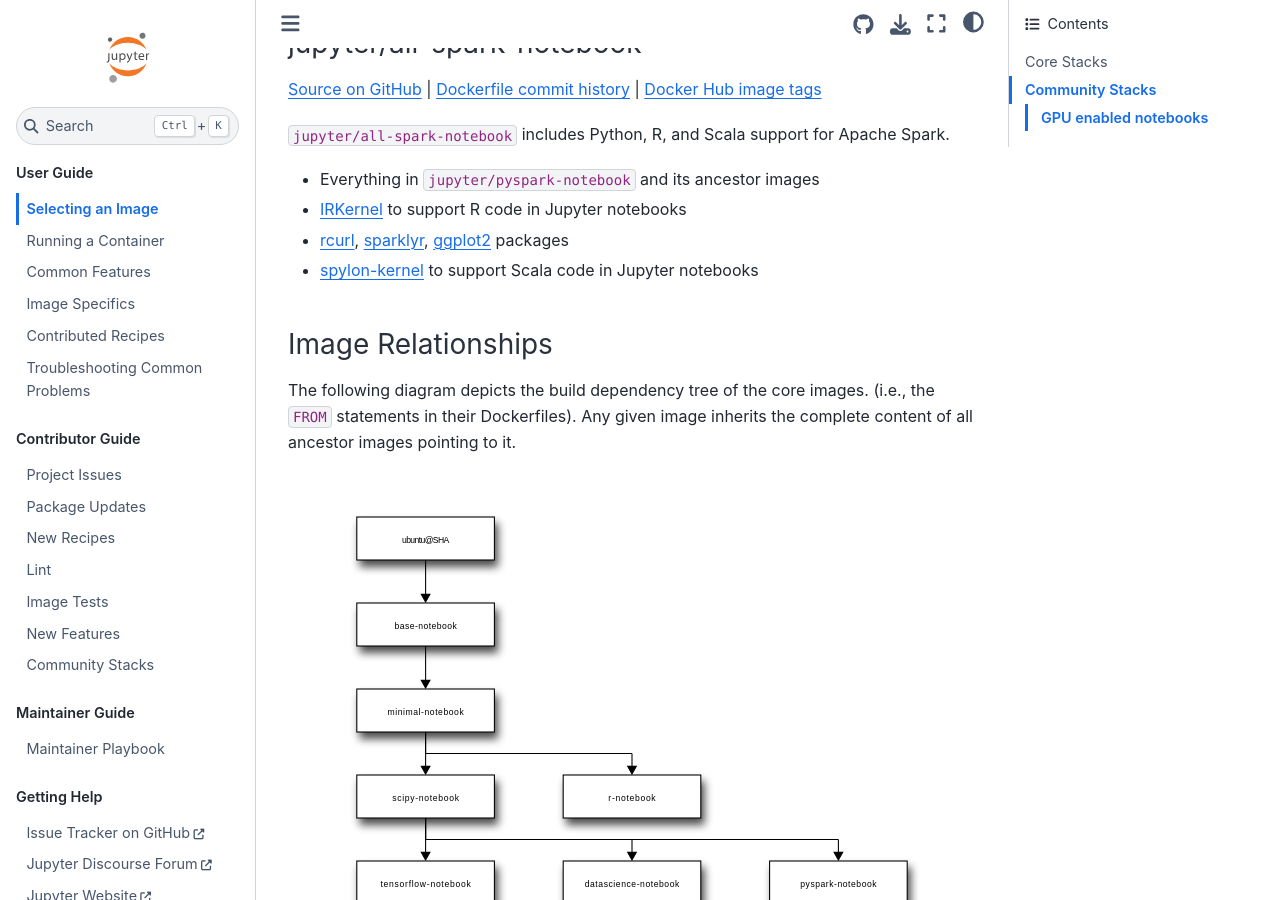
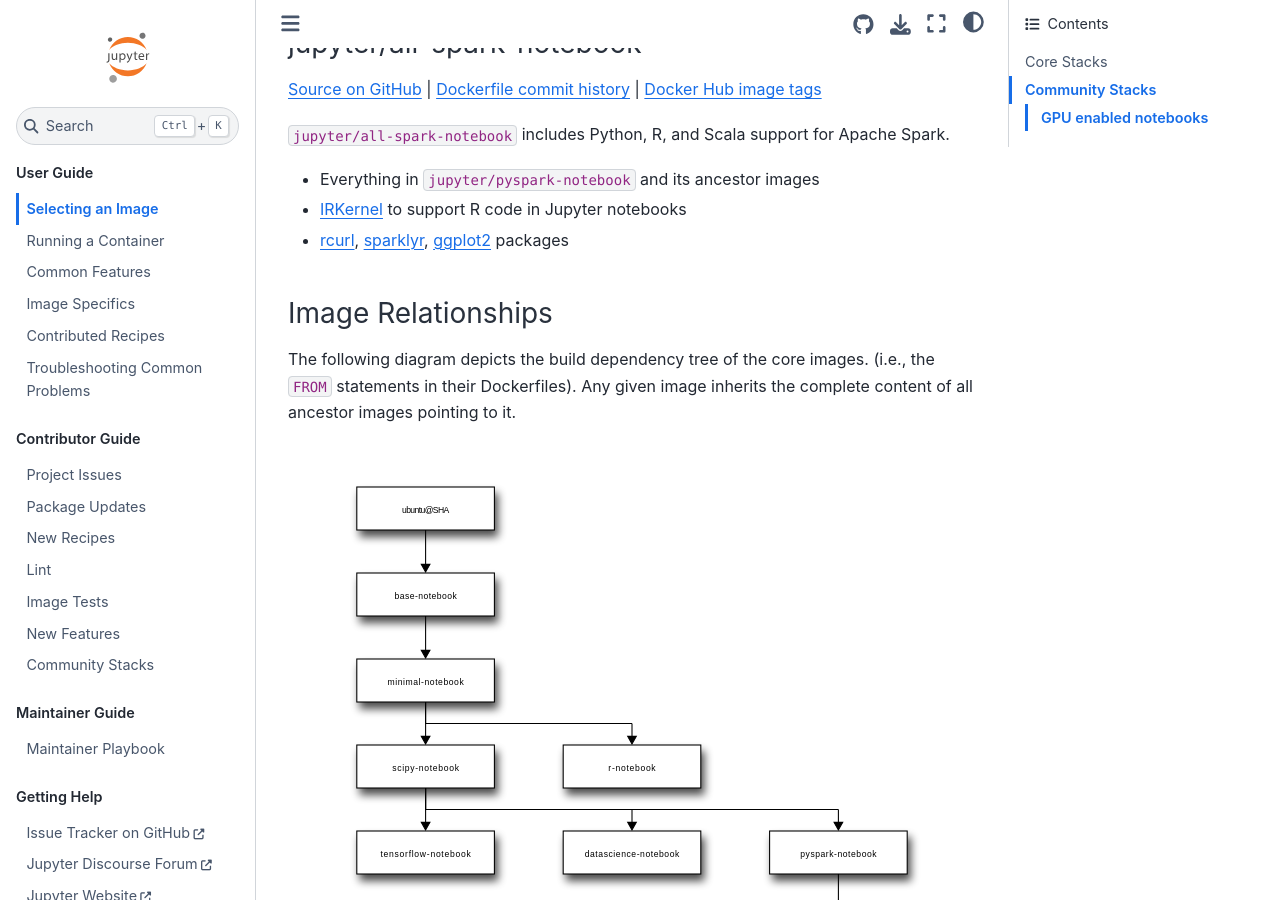
Before and after one commit to jupyter/docker-stacks, a Sphinx documentation site: the page built from docs/using/selecting.md, in a window 1280 px wide and 900 px high, scrolled down 3295 px. Built offline with Sphinx 7.4.7 and the Sphinx Book theme 1.1.4, drawn with Linux system fonts in a browser that asks for light colours.

Commit message:
Remove scala from web

```diff
--- a/docs/using/selecting.md
+++ b/docs/using/selecting.md
@@ -183,7 +183,6 @@
   [sparklyr](https://spark.rstudio.com),
   [ggplot2](https://ggplot2.tidyverse.org)
   packages
-- [spylon-kernel](https://github.com/vericast/spylon-kernel) to support Scala code in Jupyter notebooks
 
 ### Image Relationships
 
```
